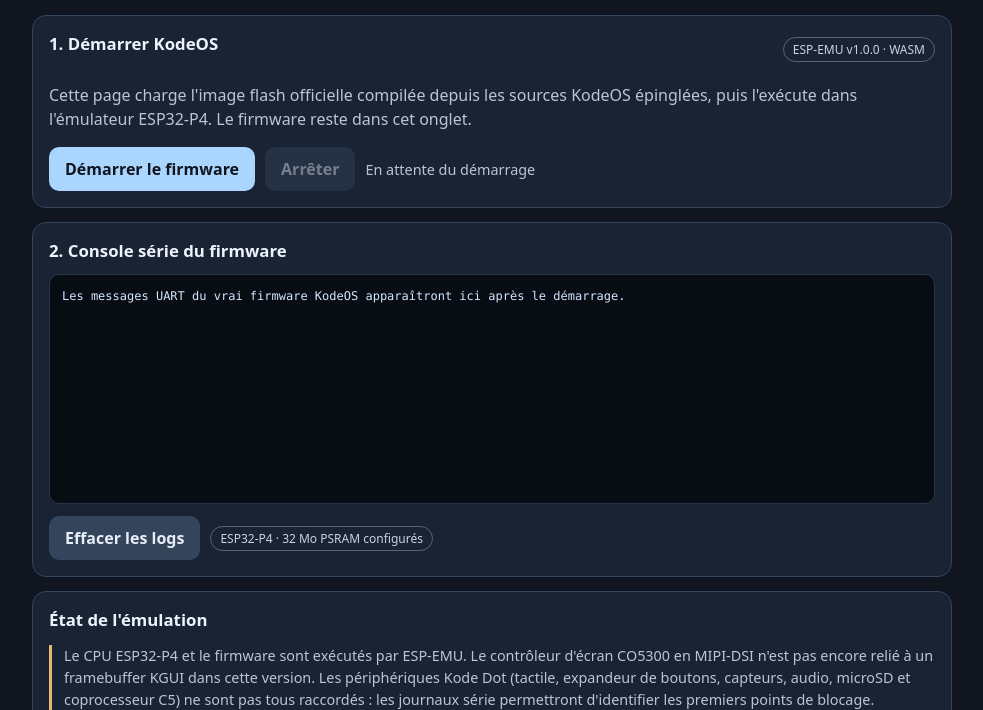
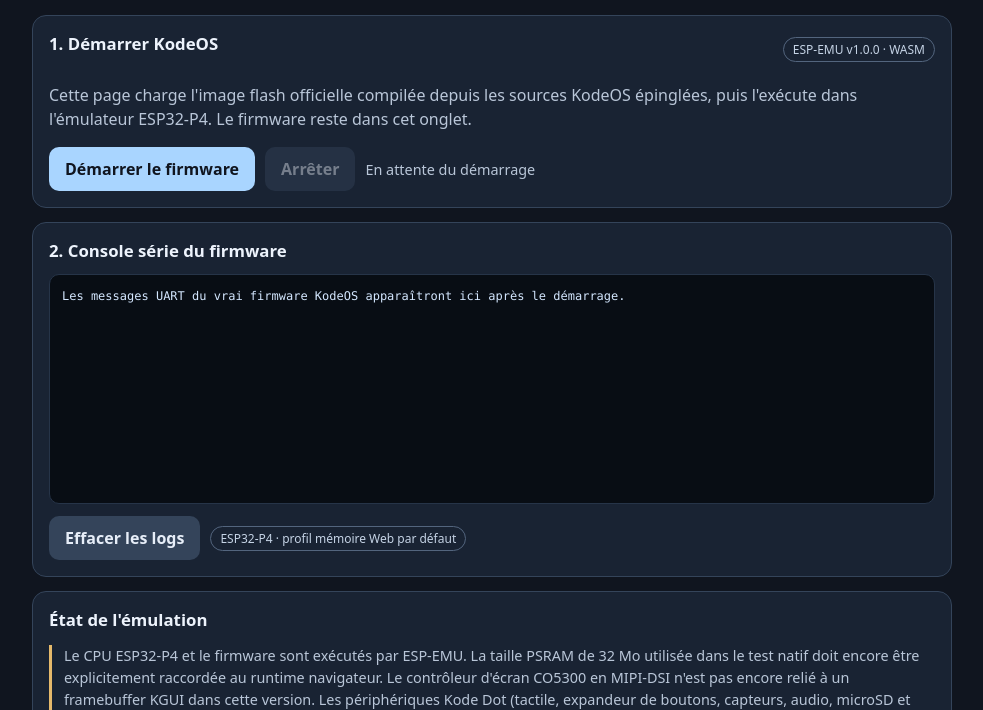
Before and after one commit to livan-commits/Simulateur-kd2, a plain HTML site: page web/index.html in a window 1280 px wide. Shown: the part 90-800 px from the top of the page, without its empty margins (148-1131 px from the left). Drawn offline with Linux system fonts and the light colour scheme; a script that the page names is missing.

Commit message:
Clarify browser PSRAM model limitations

```diff
--- a/web/index.html
+++ b/web/index.html
@@ -52,13 +52,13 @@
     <pre id="log" aria-live="polite">Les messages UART du vrai firmware KodeOS apparaîtront ici après le démarrage.</pre>
     <div class="row">
       <button id="clear" class="secondary">Effacer les logs</button>
-      <span id="runtime" class="tag">ESP32-P4 · 32 Mo PSRAM configurés</span>
+      <span id="runtime" class="tag">ESP32-P4 · profil mémoire Web par défaut</span>
     </div>
   </section>
 
   <section class="panel">
     <h2>État de l'émulation</h2>
-    <p class="notice">Le CPU ESP32-P4 et le firmware sont exécutés par ESP-EMU. Le contrôleur d'écran CO5300 en MIPI-DSI n'est pas encore relié à un framebuffer KGUI dans cette version. Les périphériques Kode Dot (tactile, expandeur de boutons, capteurs, audio, microSD et coprocesseur C5) ne sont pas tous raccordés : les journaux série permettront d'identifier les premiers points de blocage.</p>
+    <p class="notice">Le CPU ESP32-P4 et le firmware sont exécutés par ESP-EMU. La taille PSRAM de 32 Mo utilisée dans le test natif doit encore être explicitement raccordée au runtime navigateur. Le contrôleur d'écran CO5300 en MIPI-DSI n'est pas encore relié à un framebuffer KGUI dans cette version. Les périphériques Kode Dot (tactile, expandeur de boutons, capteurs, audio, microSD et coprocesseur C5) ne sont pas tous raccordés : les journaux série permettront d'identifier les premiers points de blocage.</p>
     <p>Le panneau graphique ci-dessous est un aperçu KGUI amont indépendant. Il n'est pas présenté comme l'écran du firmware émulé tant que le pont d'affichage n'est pas réalisé.</p>
   </section>
 
```
